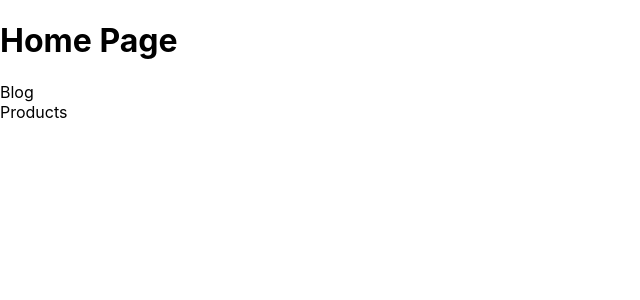
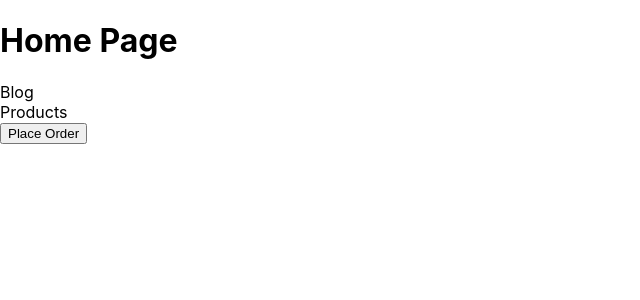
Before and after one commit to Belendia/study-nextjs, a Next.js app: page / in a window 1280 px wide. Shown: the top 300 px of the page, without its empty margins (0-640 px from the left). Built offline with nearby package versions, Linux system fonts and the light colour scheme.

Commit message:
Add programmatic navigation

```diff
--- a/pages/index.js
+++ b/pages/index.js
@@ -1,6 +1,16 @@
 import Link from "next/link";
+import { useRouter } from "next/router";
 
 function Home() {
+  const router = useRouter();
+
+  const handleClick = () => {
+    console.log("Placeing your order");
+    router.push("/product");
+    // or
+    // router.replace("/product");
+  };
+
   return (
     <div>
       <h1>Home Page</h1>
@@ -11,6 +21,8 @@
       <Link href="/product">
         <a>Products</a>
       </Link>
+      <br />
+      <button onClick={handleClick}>Place Order</button>
     </div>
   );
 }
```
